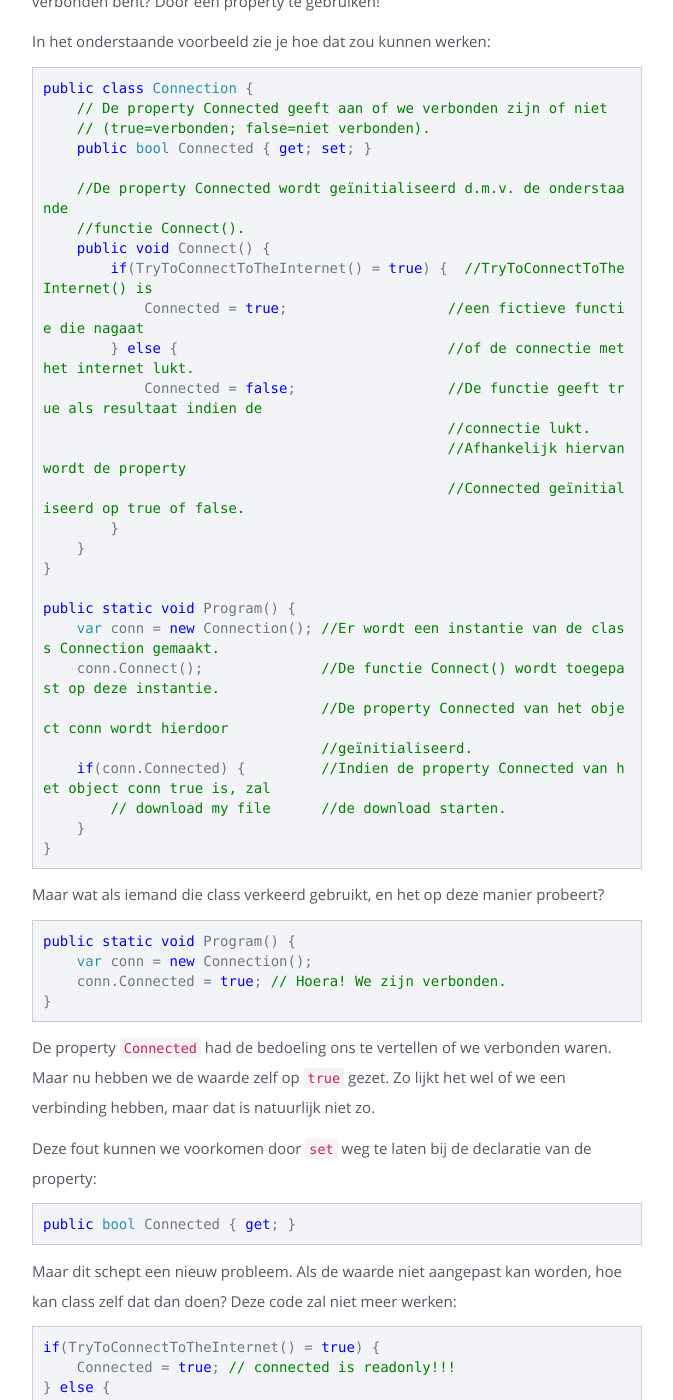
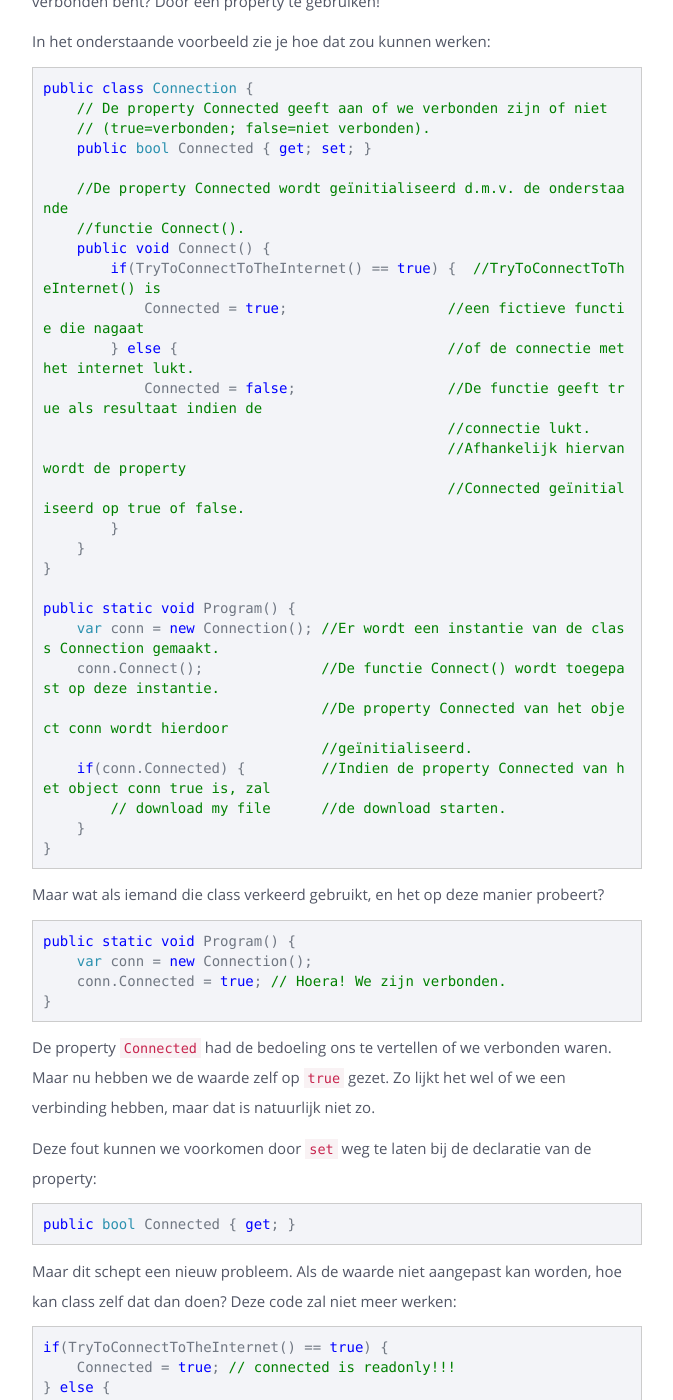
Before and after one commit to sma-it/sma-it.github.io, a Jekyll site: the page built from modules/advanced/_posts/2000-01-02-Properties.md, in a window 1280 px wide and 1400 px high, scrolled down 1703 px. Shown: the whole window, without its empty margins (383-1056 px from the left). Built offline with Jekyll 4.4.1, drawn with Linux system fonts in a browser that asks for light colours; nearby versions of some CDN libraries.

Commit message:
Corrected error

````diff
--- a/modules/advanced/_posts/2000-01-02-Properties.md
+++ b/modules/advanced/_posts/2000-01-02-Properties.md
@@ -62,7 +62,7 @@ public class Connection {
     //De property Connected wordt geïnitialiseerd d.m.v. de onderstaande
     //functie Connect().
     public void Connect() {
-        if(TryToConnectToTheInternet() = true) {  //TryToConnectToTheInternet() is
+        if(TryToConnectToTheInternet() == true) {  //TryToConnectToTheInternet() is
             Connected = true;                   //een fictieve functie die nagaat
         } else {                                //of de connectie met het internet lukt.
             Connected = false;                  //De functie geeft true als resultaat indien de
@@ -101,7 +101,7 @@ public bool Connected { get; }
 Maar dit schept een nieuw probleem. Als de waarde niet aangepast kan worden, hoe kan class zelf dat dan doen? Deze code zal niet meer werken:
 
 ```csharp
-if(TryToConnectToTheInternet() = true) {
+if(TryToConnectToTheInternet() == true) {
     Connected = true; // connected is readonly!!!
 } else {
     Connected = false; // connected is readonly!!!
@@ -117,7 +117,7 @@ public class Connection {
                                                 //de interne variabele connected.
 
     public void Connect() {
-        if(TryToConnectToTheInternet() = true) {
+        if(TryToConnectToTheInternet() == true) {
             connected = true; //de interne variabele wordt geïnitialiseerd.
         } else {
             connected = false;
````
